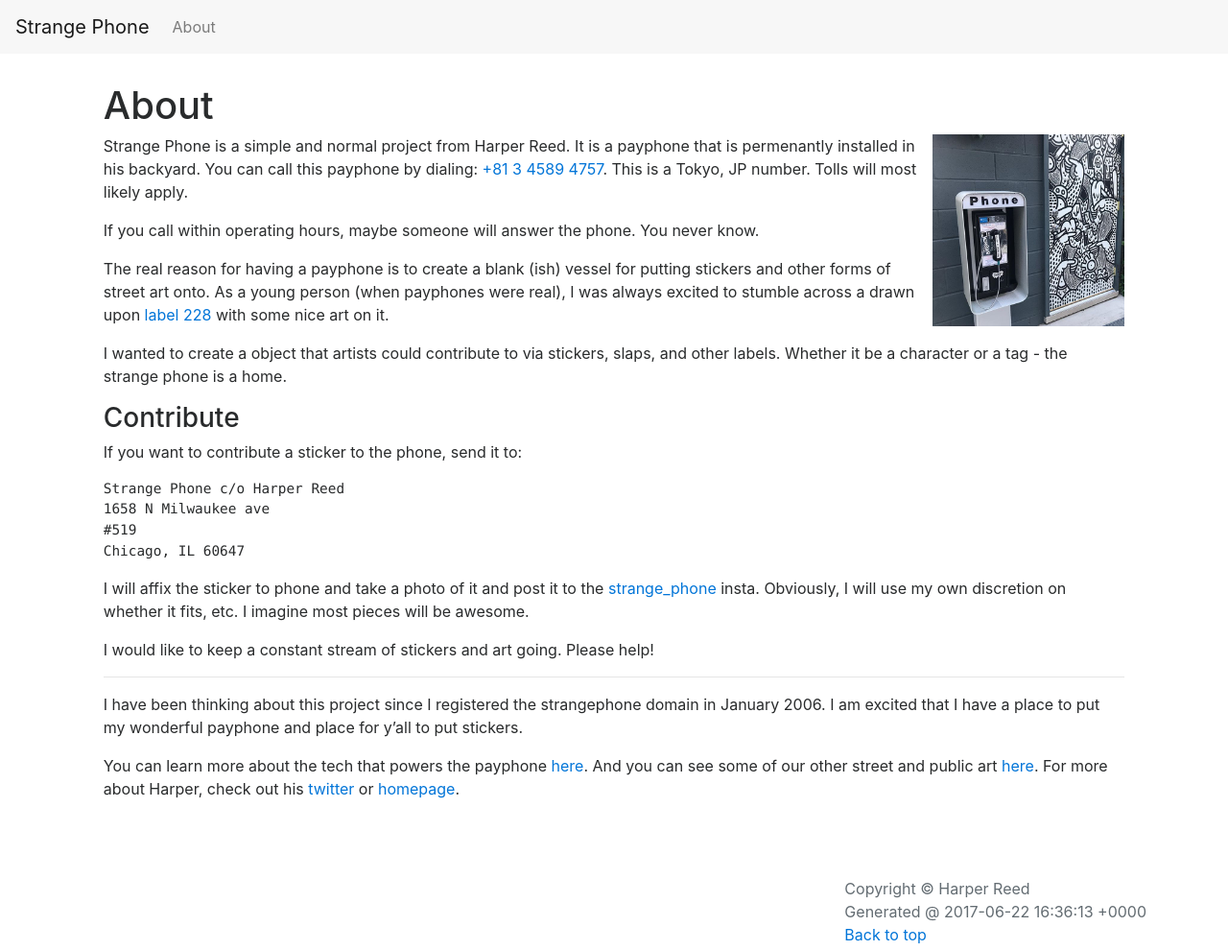
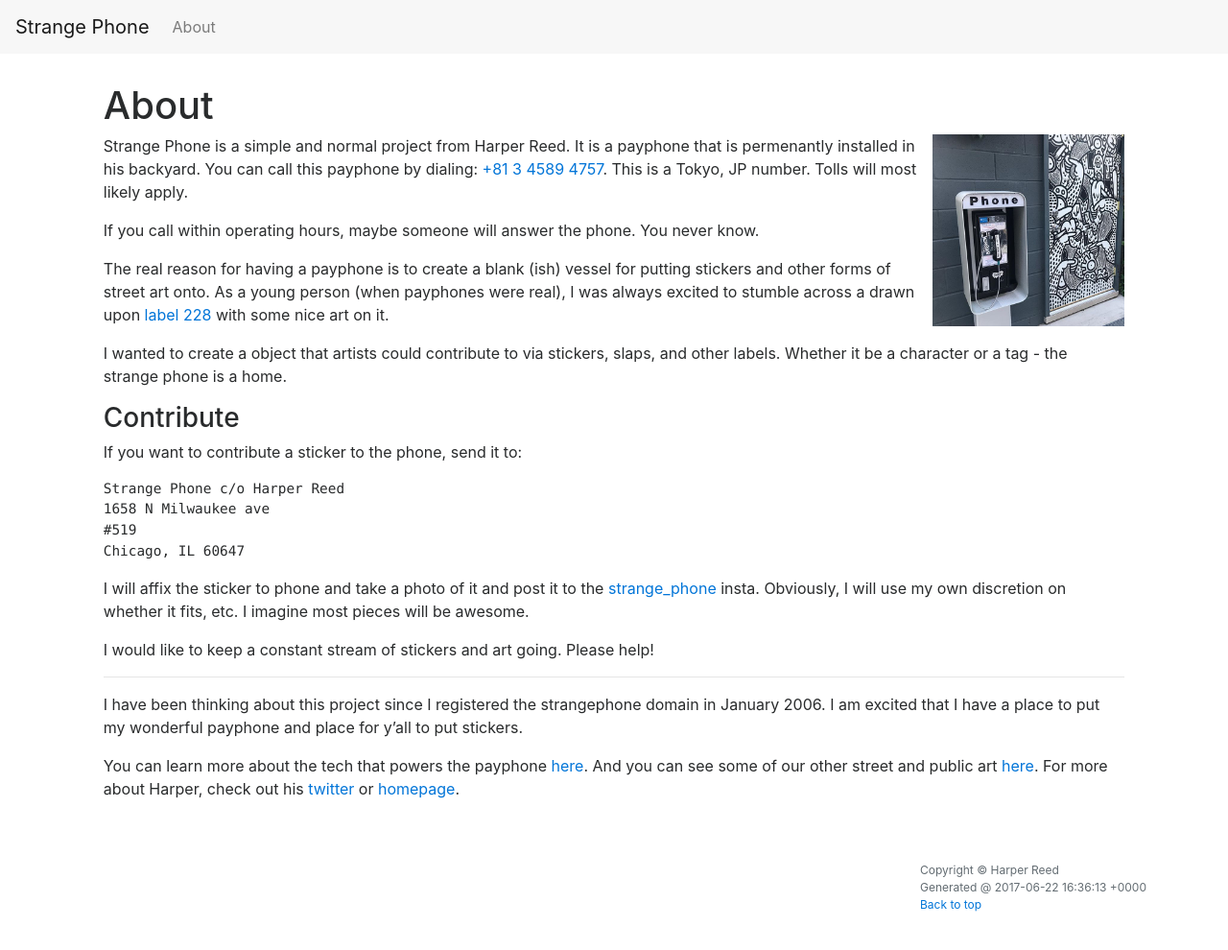
Before and after one commit to harperreed/strangephone.com, a Jekyll site: the page built from about.md, in a window 1280 px wide. Shown: the whole page at 96% size. Built offline with Jekyll 4.4.1, drawn with Linux system fonts in a browser that asks for light colours; after the commit the page ends 956 px from its top, so only the background shows below that.

Commit message:
updated about and some css. responsive ftw

```diff
--- a/about.md
+++ b/about.md
@@ -5,7 +5,7 @@ permalink: /about/
 menu: True
 ---
 
-<img src="/assets/begin.jpg" width="200" align="right" />
+<img src="/assets/begin.jpg" class="hidden-sm-down" width="200" align="right" />
 Strange Phone is a simple and normal project from Harper Reed. It is a payphone that is permenantly installed in his backyard. You can call this payphone by dialing: [+81 3 4589 4757](tel:+81345894757). This is a Tokyo, JP number. Tolls will most likely apply.
 
 If you call within operating hours, maybe someone will answer the phone. You never know.
--- a/css/album.css
+++ b/css/album.css
@@ -46,8 +46,9 @@
 }
 
 footer {
-  padding-top: 3rem;
+  padding-top: 2rem;
   padding-bottom: 3rem;
+  font-size: 12px;
 }
 
 footer p {
```
